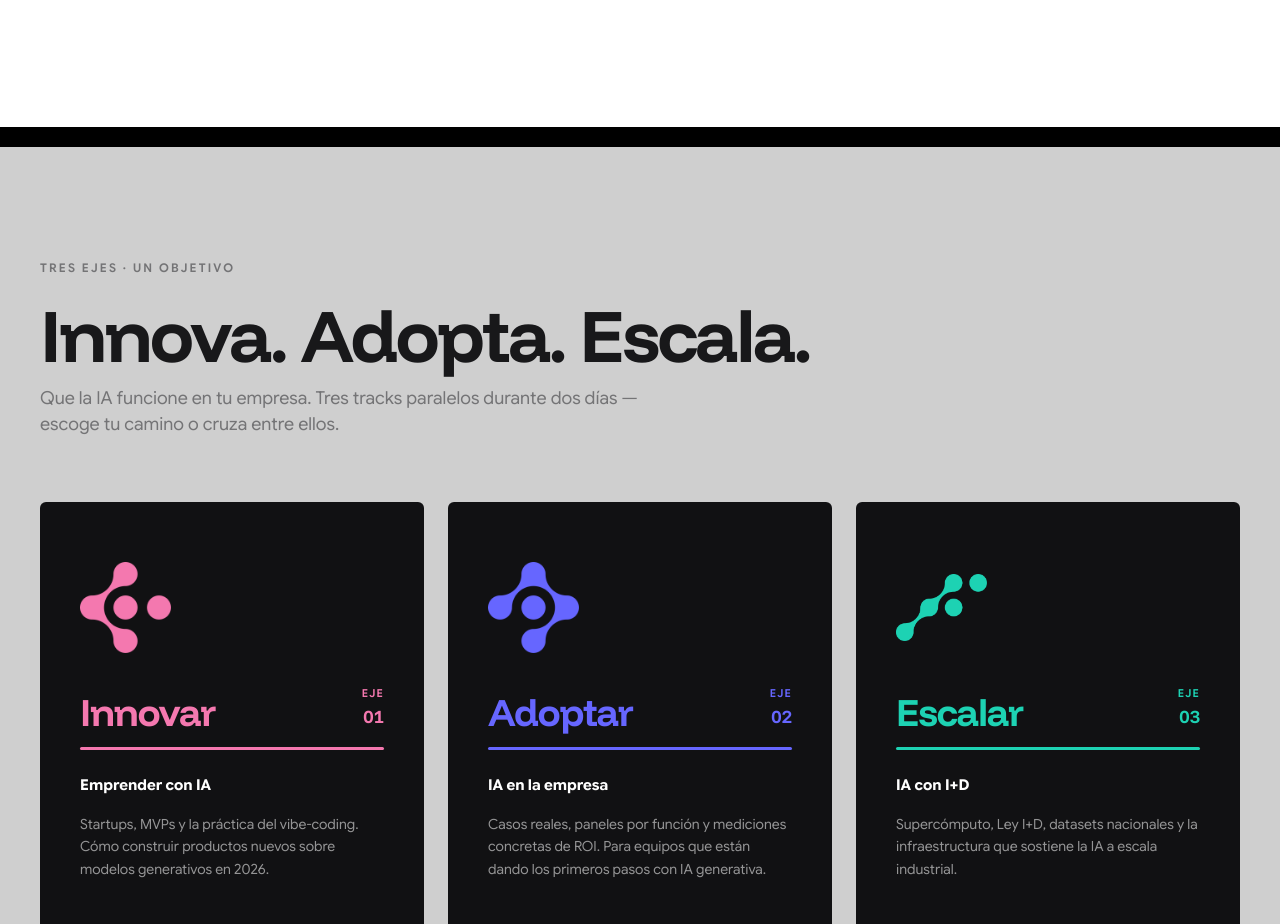
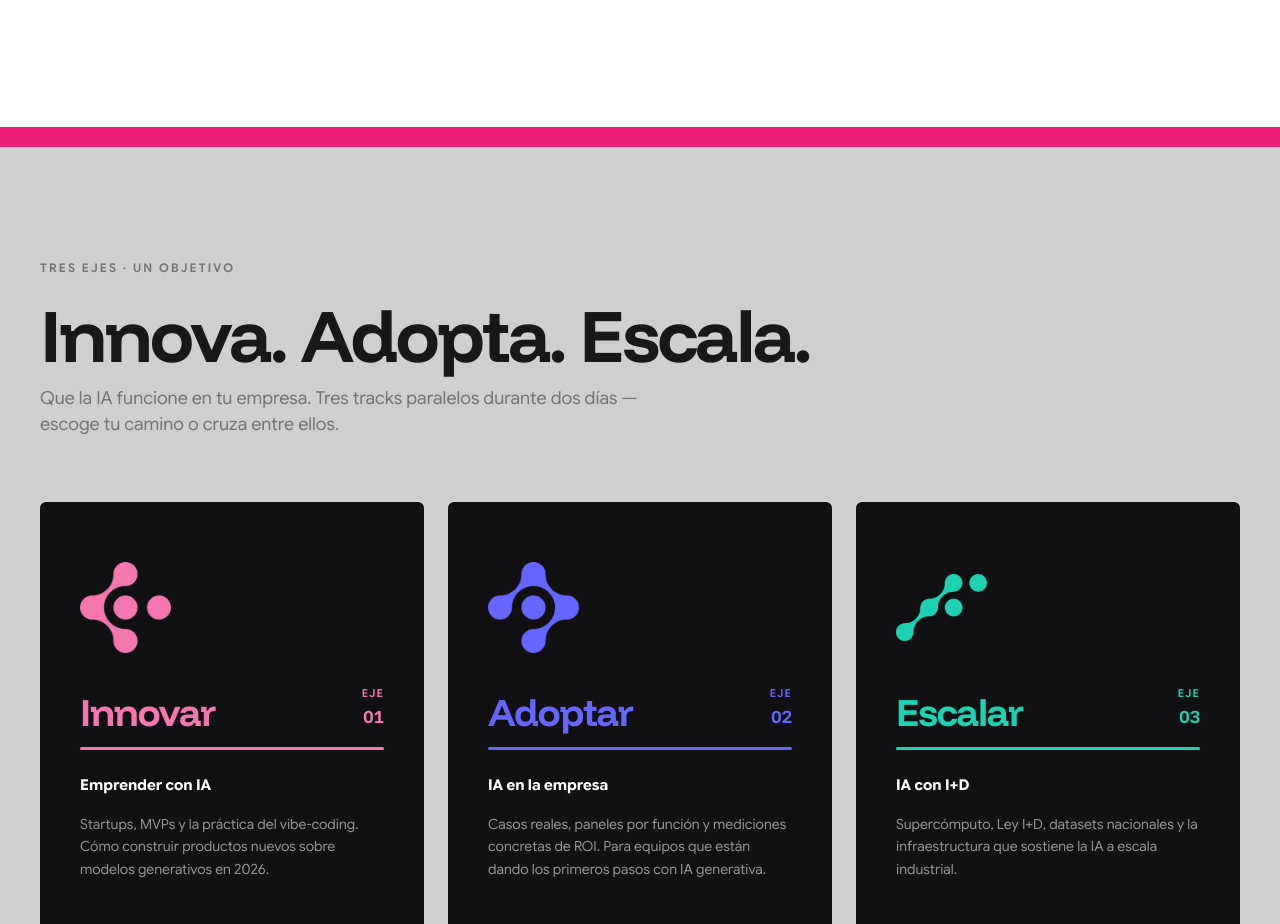
Before and after one commit to CuentasBrinca/web-impacta, a Next.js app: page / in a window 1280 px wide. Shown: the part 1568-2492 px from the top of the page. Built offline with nearby package versions, Linux system fonts and the light colour scheme; no server answers.

Commit message:
fix(ui): Actualizar color de línea divisoria en la sección Ejes
Se cambia el color de la línea separadora de negro a magenta (pink-500) para un ajuste visual.

```diff
--- a/src/components/ejes.tsx
+++ b/src/components/ejes.tsx
@@ -18,8 +18,8 @@ export function Ejes() {
 
   return (
     <section id="ejes" className="relative bg-[#CFCFCF] overflow-hidden px-6 sm:px-10 py-24 sm:py-32">
-      {/* Línea negra en el cambio de color (blanco → gris) */}
-      <div className="absolute top-0 left-0 right-0 h-5 bg-black" />
+      {/* Línea magenta en el cambio de color (blanco → gris) */}
+      <div className="absolute top-0 left-0 right-0 h-5 bg-pink-500" />
 
       <div className="relative mx-auto max-w-[1280px]">
         <div className="max-w-[1180px] mb-16">
```
